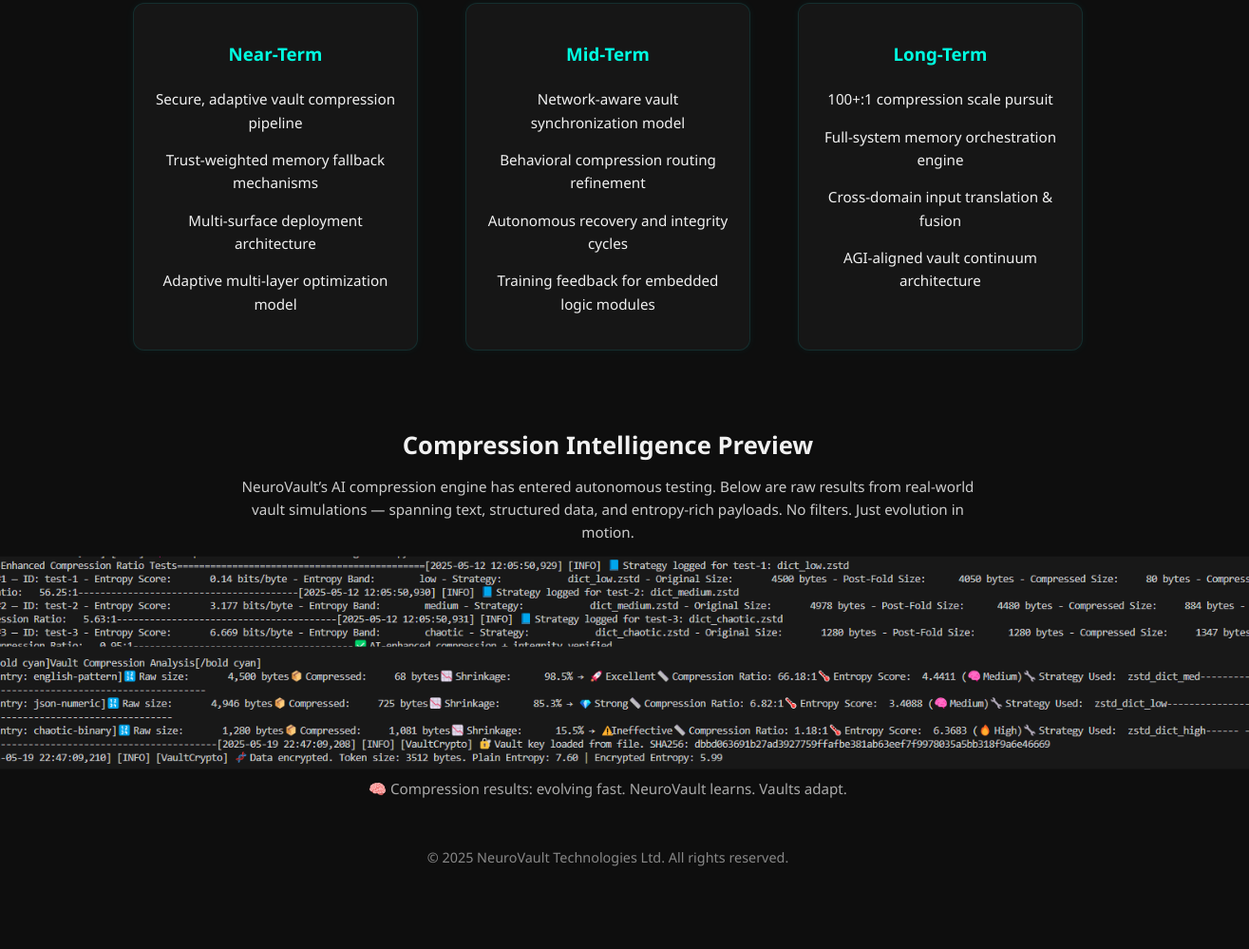
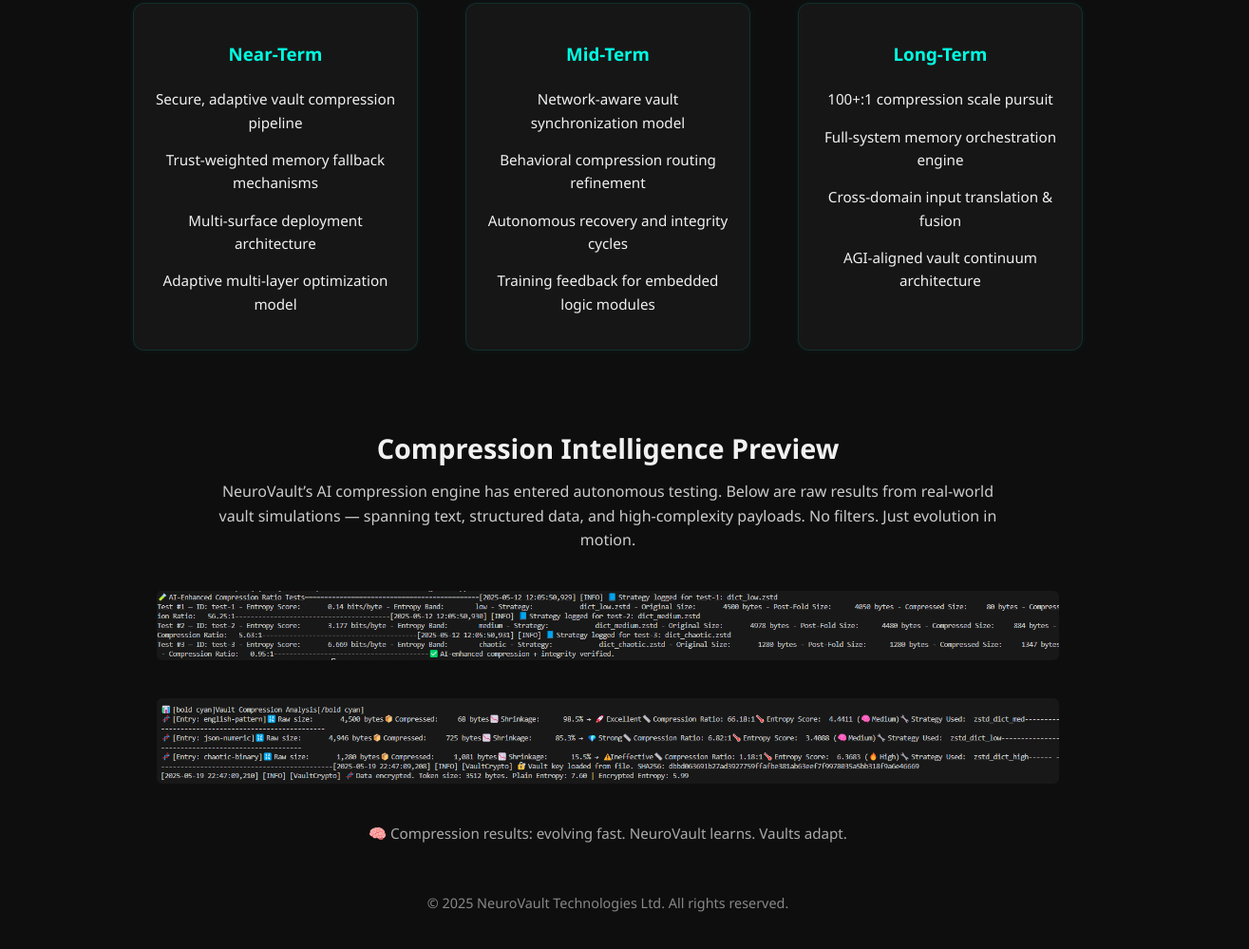
Before and after one commit to SkrrtSkrrt2112/neurovault-landing, a plain HTML site: page roadmap.html in a window 1280 px wide. Shown: the part 253-1252 px from the top of the page at 95% size, 1315 px wide, since content can reach past the window. Drawn offline with Linux system fonts and the light colour scheme.

Commit message:
Fix: Compression test wrapper + sizing perfected

```diff
--- a/roadmap.html
+++ b/roadmap.html
@@ -140,29 +140,34 @@
     </div>
 
     <div class="roadmap-footer">
-  <h3 style="font-size: 1.6rem; margin-bottom: 10px;">Compression Intelligence Preview</h3>
-  <p style="max-width: 800px; margin: 0 auto 30px; font-size: 0.95rem; color: #ccc;">
+  <h3 style="font-size: 1.8rem; margin-bottom: 10px;">Compression Intelligence Preview</h3>
+  <p style="max-width: 850px; margin: 0 auto 40px; font-size: 1rem; color: #ccc;">
     NeuroVault’s AI compression engine has entered autonomous testing. Below are raw results from real-world vault simulations —
-    spanning text, structured data, and entropy-rich payloads. No filters. Just evolution in motion.
+    spanning text, structured data, and high-complexity payloads. No filters. Just evolution in motion.
   </p>
 
-  <div style="display: flex; flex-direction: column; gap: 30px; align-items: center;">
+  <div style="display: flex; flex-direction: column; gap: 40px; align-items: center; justify-content: center; width: 100%;">
+    <div style="max-width: 1200px; width: 95%;">
       <img
         src="assets/testratios.png"
         alt="Previous Compression Test"
-      style="image-rendering: crisp-edges; transform: scale(1.5); max-width: 100%; height: auto;"
+        style="width: 100%; height: auto; image-rendering: crisp-edges; border-radius: 6px;"
       />
+    </div>
+    <div style="max-width: 1200px; width: 95%;">
       <img
         src="assets/newtestratios.png"
         alt="Latest Compression Test"
-      style="image-rendering: crisp-edges; transform: scale(1.5); max-width: 100%; height: auto;"
+        style="width: 100%; height: auto; image-rendering: crisp-edges; border-radius: 6px;"
       />
     </div>
+  </div>
 
-  <p style="margin-top: 30px; font-size: 0.95rem; color: #aaa;">
+  <p style="margin-top: 40px; font-size: 0.95rem; color: #aaa;">
     🧠 Compression results: evolving fast. NeuroVault learns. Vaults adapt.
   </p>
 </div>
+
 
 
   <footer>
```
Lines whose indentation alone changed are shown as unchanged.
